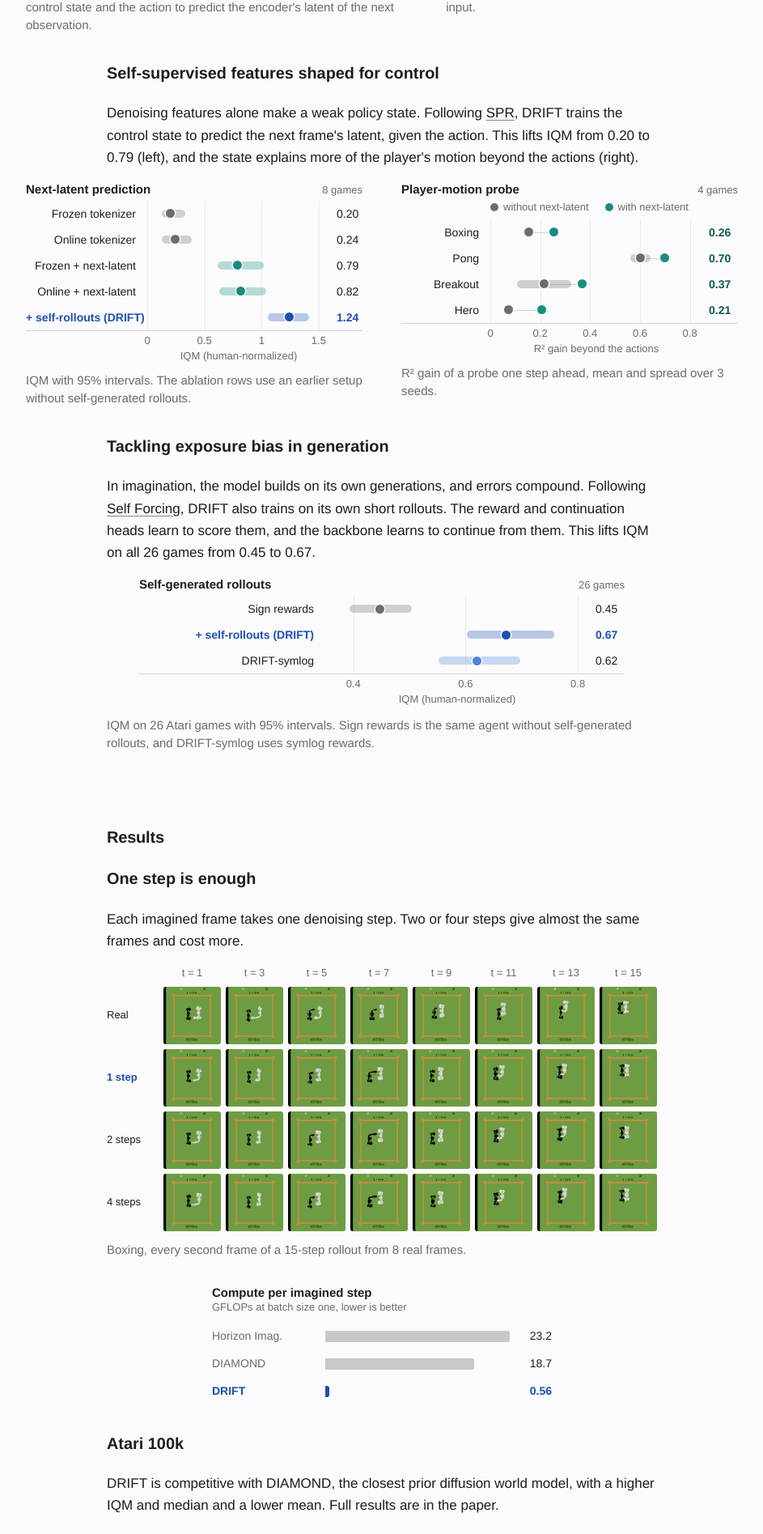
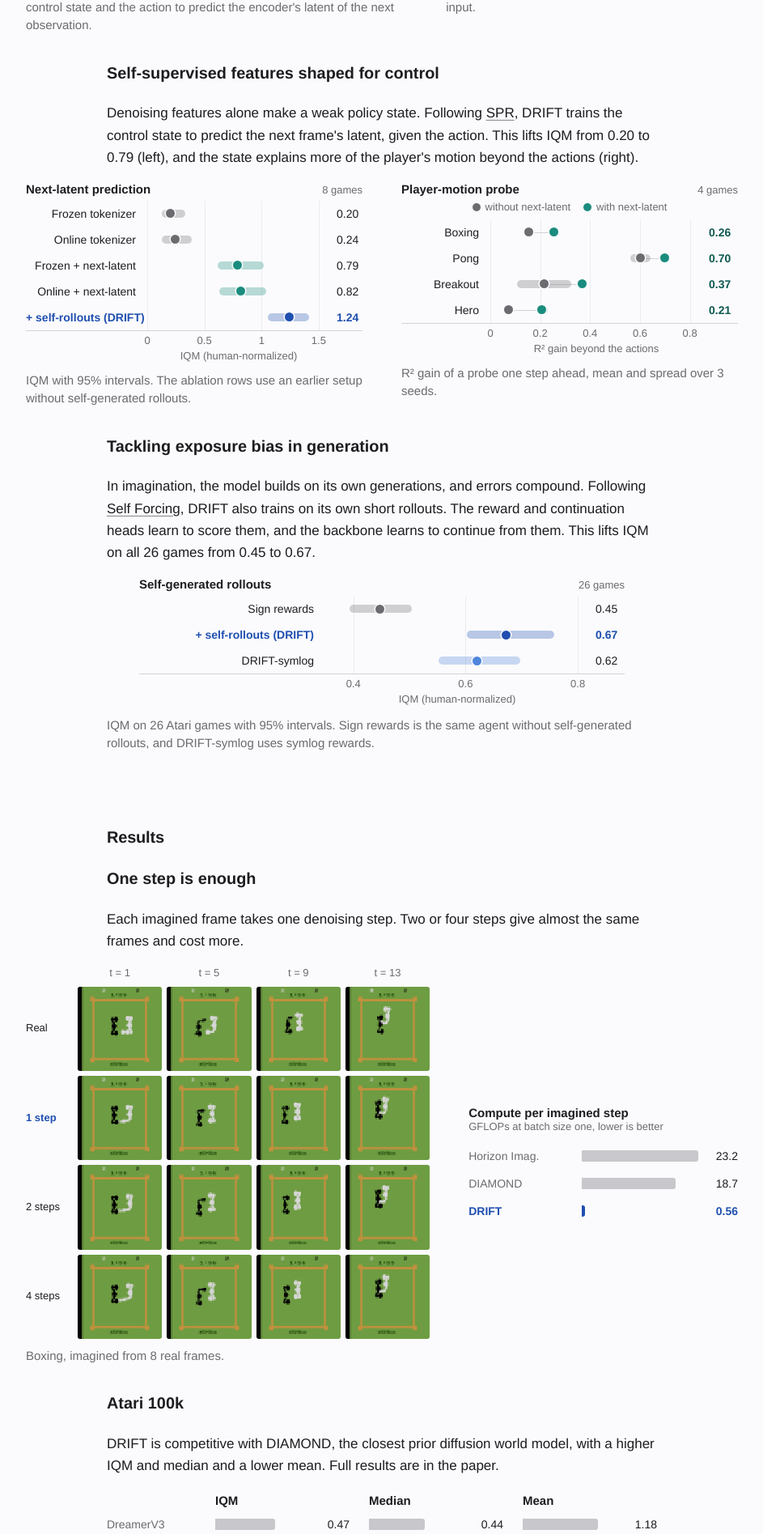
Before and after one commit to rabiulcste/rabiulcste.github.io, a Jekyll site: the page built from drift-world-model/index.html, in a window 1280 px wide. Shown: the part 2375-4270 px from the top of the page at 81% size, without its empty margins (168-1111 px from the left). Built offline with Jekyll 4.4.1, drawn with Linux system fonts in a browser that asks for light colours.

Commit message:
DRIFT page: one-step frames beside compute; probe legend wraps cleanly

```diff
--- a/css/project.css
+++ b/css/project.css
@@ -277,7 +277,11 @@ footer.site a { color: var(--muted); text-decoration: none; }
 .drift-pair .drift-abl .lab-full { display: none; } .drift-pair .drift-abl .lab-short { display: inline; }
 .drift-pair .drift-abl:not(.drift-probe) .drift-abl-row { grid-template-columns: 150px minmax(0, 1fr) 40px; }
 .drift-pair .drift-abl:not(.drift-probe) .drift-abl-ax { padding-left: 150px; padding-right: 40px; }
-.drift-pair .drift-probe-key { justify-content: flex-start; padding-left: 110px; }
+.drift-pair .drift-probe-key { justify-content: center; flex-wrap: wrap; gap: 4px 16px; }
+.drift-pair--steps { grid-template-columns: minmax(0, 3fr) minmax(0, 2fr); align-items: center; }
+.drift-pair--steps .drift-frames .t1, .drift-pair--steps .drift-frames .t3, .drift-pair--steps .drift-frames .t5, .drift-pair--steps .drift-frames .t7 { display: none; }
+.drift-pair--steps .drift-frames-row { grid-template-columns: 58px repeat(4, minmax(0, 1fr)); }
+.drift-pair--steps .drift-frames, .drift-pair--steps .drift-bars--one { max-width: none; }
 .drift-pair-cap { margin: 10px 0 0; color: var(--muted); font-size: var(--text-secondary); line-height: 1.5; }
 /* DRIFT clips: text-free video on a white canvas, labels drawn by the page in the canvas' blank strips. The Atari and Craftium
    grids come in a 4-column and a 2-column (phone) cut; only the one shown is loaded (preload none, played by the page script). */
@@ -291,7 +295,7 @@ footer.site a { color: var(--muted); text-decoration: none; }
     .drift-pair { grid-template-columns: minmax(0, 1fr); gap: 28px; padding: 0 12px; }
     .drift-pair .drift-abl { max-width: none; }
     .drift-pair .drift-abl:not(.drift-probe) .drift-abl-row { grid-template-columns: 150px minmax(0, 1fr) 38px; }
-    .drift-pair .drift-probe-key { padding-left: 0; justify-content: center; gap: 14px; font-size: 12px; }
+    .drift-pair .drift-probe-key { font-size: 12px; }
     .drift-frames { max-width: calc(100% - 24px); gap: 5px; }
     .drift-frames-row { grid-template-columns: 54px repeat(4, minmax(0, 1fr)); gap: 5px; }
     .drift-frames .t1, .drift-frames .t3, .drift-frames .t5, .drift-frames .t7 { display: none; }
--- a/drift-world-model/index.html
+++ b/drift-world-model/index.html
@@ -348,6 +348,8 @@ bibtex: |
     <h3>One step is enough</h3>
     <p>Each imagined frame takes one denoising step. Two or four steps give almost the same frames and cost more.</p>
     <figure class="fig">
+        <div class="drift-pair drift-pair--steps wide">
+<div>
 <div class="drift-frames" role="img" aria-label="A Boxing rollout. Real frames on top, then frames imagined with 1, 2 and 4 denoising steps, at every second step from 1 to 15. The three imagined rows look almost the same and all track both boxers.">
 <div class="drift-frames-row drift-frames-head"><span></span><span class="t0">t = 1</span><span class="t1">t = 3</span><span class="t2">t = 5</span><span class="t3">t = 7</span><span class="t4">t = 9</span><span class="t5">t = 11</span><span class="t6">t = 13</span><span class="t7">t = 15</span></div>
 <div class="drift-frames-row"><span class="drift-frames-lab">Real</span><img class="t0" src="steps/real_t01.png" width="64" height="64" alt=""><img class="t1" src="steps/real_t03.png" width="64" height="64" alt=""><img class="t2" src="steps/real_t05.png" width="64" height="64" alt=""><img class="t3" src="steps/real_t07.png" width="64" height="64" alt=""><img class="t4" src="steps/real_t09.png" width="64" height="64" alt=""><img class="t5" src="steps/real_t11.png" width="64" height="64" alt=""><img class="t6" src="steps/real_t13.png" width="64" height="64" alt=""><img class="t7" src="steps/real_t15.png" width="64" height="64" alt=""></div>
@@ -355,13 +357,15 @@ bibtex: |
 <div class="drift-frames-row"><span class="drift-frames-lab">2 steps</span><img class="t0" src="steps/s2_t01.png" width="64" height="64" alt=""><img class="t1" src="steps/s2_t03.png" width="64" height="64" alt=""><img class="t2" src="steps/s2_t05.png" width="64" height="64" alt=""><img class="t3" src="steps/s2_t07.png" width="64" height="64" alt=""><img class="t4" src="steps/s2_t09.png" width="64" height="64" alt=""><img class="t5" src="steps/s2_t11.png" width="64" height="64" alt=""><img class="t6" src="steps/s2_t13.png" width="64" height="64" alt=""><img class="t7" src="steps/s2_t15.png" width="64" height="64" alt=""></div>
 <div class="drift-frames-row"><span class="drift-frames-lab">4 steps</span><img class="t0" src="steps/s4_t01.png" width="64" height="64" alt=""><img class="t1" src="steps/s4_t03.png" width="64" height="64" alt=""><img class="t2" src="steps/s4_t05.png" width="64" height="64" alt=""><img class="t3" src="steps/s4_t07.png" width="64" height="64" alt=""><img class="t4" src="steps/s4_t09.png" width="64" height="64" alt=""><img class="t5" src="steps/s4_t11.png" width="64" height="64" alt=""><img class="t6" src="steps/s4_t13.png" width="64" height="64" alt=""><img class="t7" src="steps/s4_t15.png" width="64" height="64" alt=""></div>
 </div>
-        <figcaption>Boxing, every second frame of a 15-step rollout from 8 real frames.</figcaption>
-    </figure>
-    <figure class="fig">
-        <div class="drift-bars drift-bars--one" role="img" aria-label="Compute per imagined step in GFLOPs: Horizon Imagination 23.2, DIAMOND 18.7, DRIFT 0.56."><div class="drift-bars-ttl">Compute per imagined step</div><div class="drift-bars-sub">GFLOPs at batch size one, lower is better</div>
+<p class="drift-pair-cap">Boxing, imagined from 8 real frames.</p>
+</div>
+<div>
+<div class="drift-bars drift-bars--one" role="img" aria-label="Compute per imagined step in GFLOPs: Horizon Imagination 23.2, DIAMOND 18.7, DRIFT 0.56."><div class="drift-bars-ttl">Compute per imagined step</div><div class="drift-bars-sub">GFLOPs at batch size one, lower is better</div>
 <div class="drift-bar"><span class="drift-bar-lab">Horizon Imag.</span><span class="drift-bar-trk"><b style="width:96.7%"></b></span><span class="drift-bar-val">23.2</span></div>
 <div class="drift-bar"><span class="drift-bar-lab">DIAMOND</span><span class="drift-bar-trk"><b style="width:77.9%"></b></span><span class="drift-bar-val">18.7</span></div>
 <div class="drift-bar drift-bar--ours"><span class="drift-bar-lab">DRIFT</span><span class="drift-bar-trk"><b style="width:2.3%"></b></span><span class="drift-bar-val">0.56</span></div>
+        </div>
+</div>
         </div>
     </figure>
     <h3>Atari 100k</h3>
```
